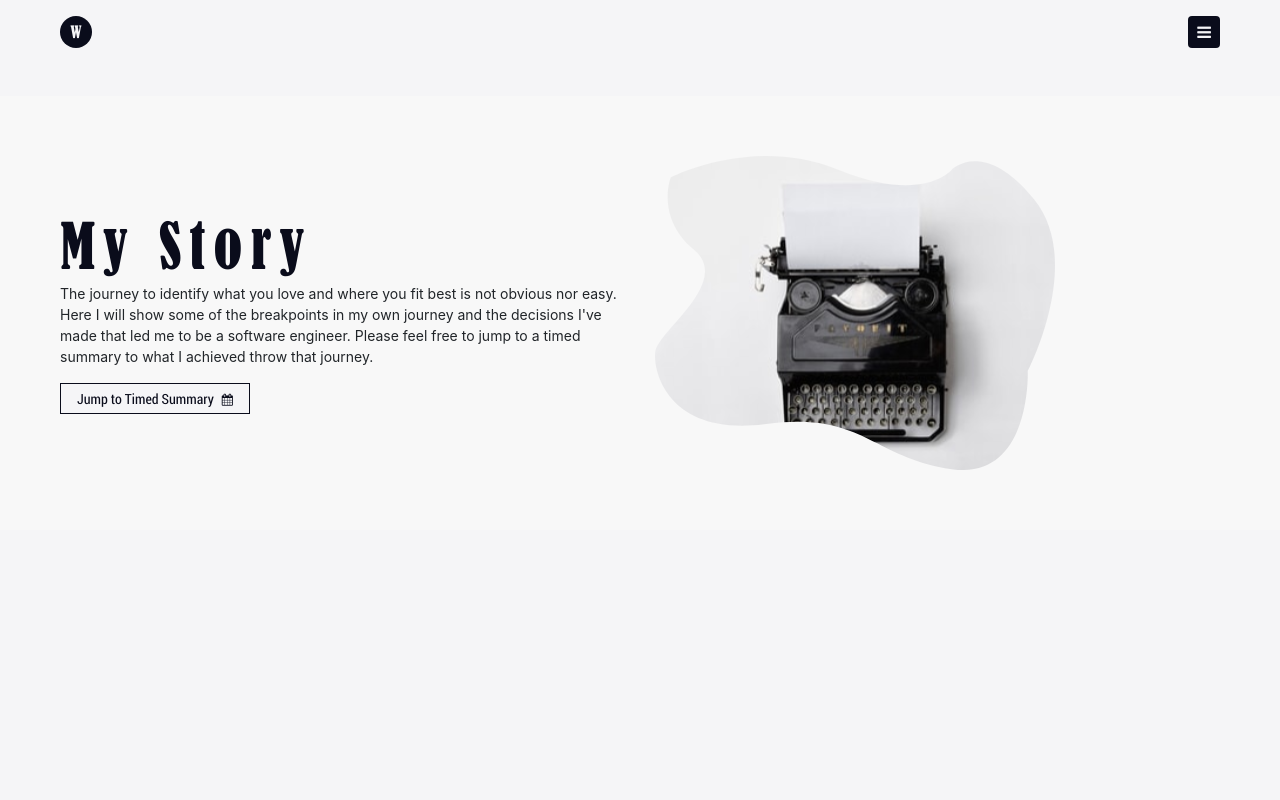
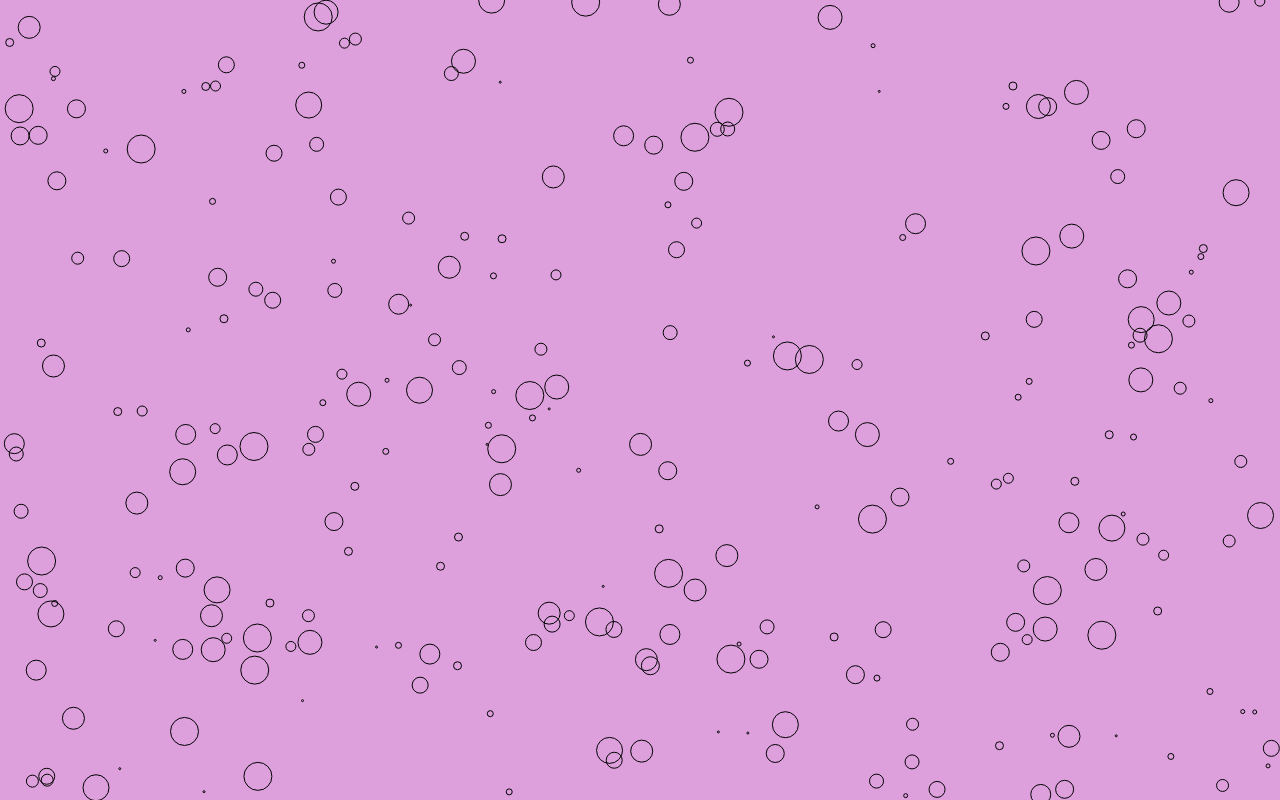
Before and after one commit to WeamAdel/WeamAdel.github.io, a React (Create React App) app: page /story in a window 1280 px wide. Built offline with nearby package versions, Linux system fonts and the light colour scheme.

Commit message:
Story: Timed Summary Canvas -1

```diff
--- a/public/assets/css/app.css
+++ b/public/assets/css/app.css
@@ -138,6 +138,10 @@ span.advanced {
   margin-right: 24px;
 }
 
+button:active {
+  transform: scale(0.9);
+}
+
 .secondary-btn {
   padding: 4px 16px;
   color: #0a0c1b;
@@ -145,10 +149,16 @@ span.advanced {
   background-color: #f5f5f7;
   font-size: 14px;
   font-family: "Roboto Condensed Regular";
+  transition: all 0.3s ease-in-out;
 }
 .secondary-btn i {
   margin-left: 8px;
   font-size: 12px;
+}
+.secondary-btn:hover {
+  background-color: #0a0c1b;
+  color: #f5f5f7;
+  border-color: #f5f5f7;
 }
 
 .legend {
@@ -864,8 +874,28 @@ span.advanced {
   align-items: center;
   height: 100%;
 }
+.story header .text .page-heading {
+  margin-bottom: 16px;
+}
 .story header .text p {
   font-size: 14px;
+  max-width: 30rem;
+  margin-bottom: 32px;
+  text-align: justify;
+}
+.story .timed-summary {
+  background-color: #0a0c1b;
+  width: 100vw;
+  height: 100vh;
+  position: fixed;
+  top: 0;
+  left: 0;
+  right: 0;
+  bottom: 0;
+  z-index: 100;
+}
+.story .timed-summary canvas {
+  background-color: plum;
 }
 
 .technologies .content .tech-category .heading {
--- a/public/assets/scss/components/_buttons.scss
+++ b/public/assets/scss/components/_buttons.scss
@@ -1,3 +1,6 @@
+button:active {
+  transform: scale(0.9);
+}
 .secondary-btn {
   padding: 4px 16px;
   color: $main;
@@ -5,8 +8,14 @@
   background-color: $lightMain;
   font-size: 14px;
   font-family: $robotoCondensed;
+  transition: all 0.3s ease-in-out;
   i {
     margin-left: 8px;
     font-size: 12px;
   }
+  &:hover {
+    background-color: $main;
+    color: $lightMain;
+    border-color: $lightMain;
+  }
 }
--- a/public/assets/scss/pages/_story.scss
+++ b/public/assets/scss/pages/_story.scss
@@ -19,9 +19,31 @@
       display: flex;
       align-items: center;
       height: 100%;
+      .page-heading {
+        margin-bottom: 16px;
+      }
       p {
         font-size: 14px;
+        max-width: 30rem;
+        margin-bottom: 32px;
+        text-align: justify;
       }
     }
   }
+
+  .timed-summary {
+    background-color: $main;
+    width: 100vw;
+    height: 100vh;
+    position: fixed;
+    top: 0;
+    left: 0;
+    right: 0;
+    bottom: 0;
+    z-index: 100;
+
+    canvas {
+      background-color: plum;
+    }
+  }
 }
--- a/src/components/Story/Header/Image/Image.js
+++ b/src/components/Story/Header/Image/Image.js
@@ -2,9 +2,12 @@ import React from "react";
 
 function Image() {
   return (
-    <div className="col-md-6 order-first order-md-last">
+    <div className="col-md-6 order-first order-md-last mb-md-0 mb-5">
       <div className="image">
-        <img src="/assets/images/story/header-img.svg" />
+        <img
+          src="/assets/images/story/header-img.svg"
+          alt="Black typewriter with a blank paper"
+        />
       </div>
     </div>
   );
--- a/src/components/Story/Story.js
+++ b/src/components/Story/Story.js
@@ -1,11 +1,13 @@
 import React from "react";
 import Header from "./Header/Header";
+import TimedSummary from "./TimedSummary/TimedSummary";
 
 function Story() {
   return (
     <div className="page story">
       <div className="page-wrapper">
         <Header />
+        <TimedSummary />
       </div>
     </div>
   );
--- /dev/null
+++ b/src/components/Story/TimedSummary/TimedSummary.js
@@ -0,0 +1,55 @@
+import React, { useEffect } from "react";
+
+function setCanvasSize(canvas) {
+  let windowWidth = window.innerWidth;
+  let windowHeight = window.innerHeight;
+  canvas.setAttribute("width", windowWidth);
+  canvas.setAttribute("height", windowHeight);
+  return canvas;
+}
+
+function calculateNumOfCircles() {
+  let windowWidth = window.innerWidth;
+  let windowHeight = window.innerHeight;
+
+  return (windowWidth * windowHeight) / 4000;
+}
+
+function drawCanvasCircles(canvas, numOfCircles) {
+  let ctx = canvas.getContext("2d");
+  for (let i = 1; i <= numOfCircles; i++) {
+    ctx.beginPath();
+    ctx.arc(
+      window.innerWidth * Math.random(),
+      window.innerHeight * Math.random(),
+      Math.ceil(Math.random() * 14),
+      0,
+      Math.PI * 2,
+      false
+    );
+    ctx.stroke();
+    ctx.closePath();
+  }
+  return canvas;
+}
+
+function TimedSummary() {
+  useEffect(() => {
+    let canvas = document.getElementById("story-canvas");
+    let numOfCircles = calculateNumOfCircles();
+    setCanvasSize(canvas);
+    drawCanvasCircles(canvas, numOfCircles);
+    window.addEventListener("resize", function () {
+      numOfCircles = calculateNumOfCircles();
+      setCanvasSize(canvas);
+      drawCanvasCircles(canvas, numOfCircles);
+    });
+  });
+  return (
+    <section className="timed-summary">
+      <canvas id="story-canvas" />
+    </section>
+  );
+}
+
+export default TimedSummary;
```
Also changed, not shown: 1 other file (tests, documents, lock files or other folders).
